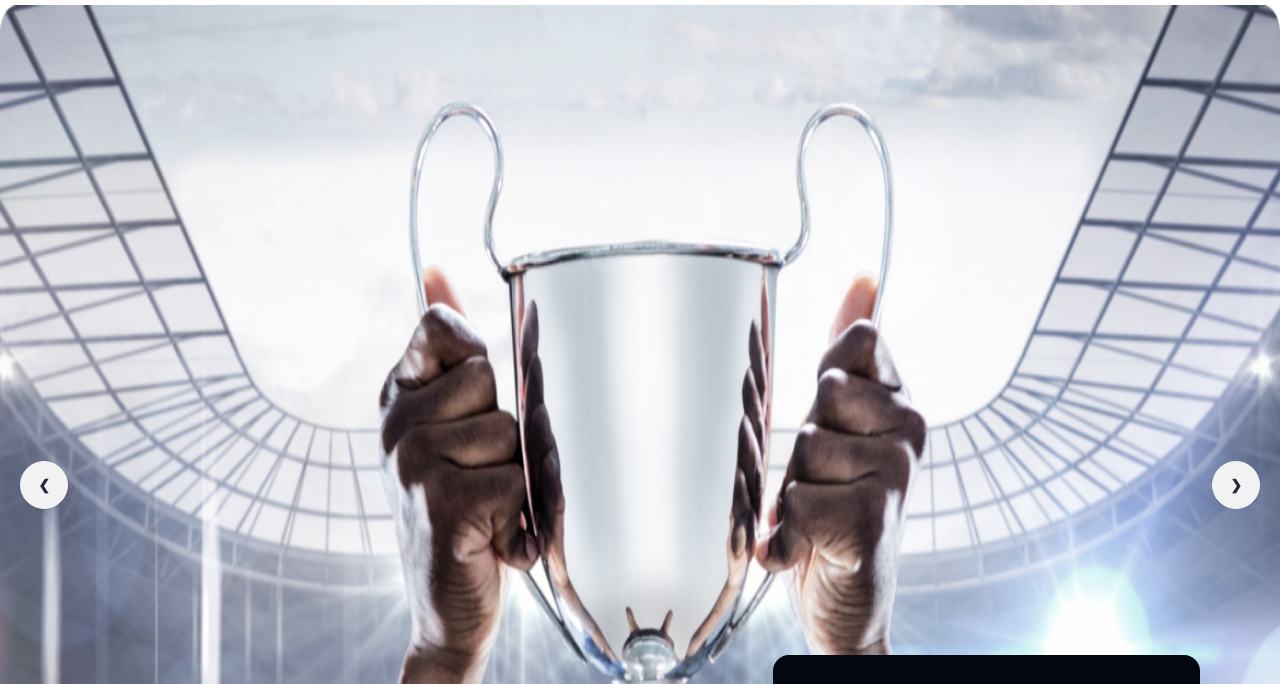
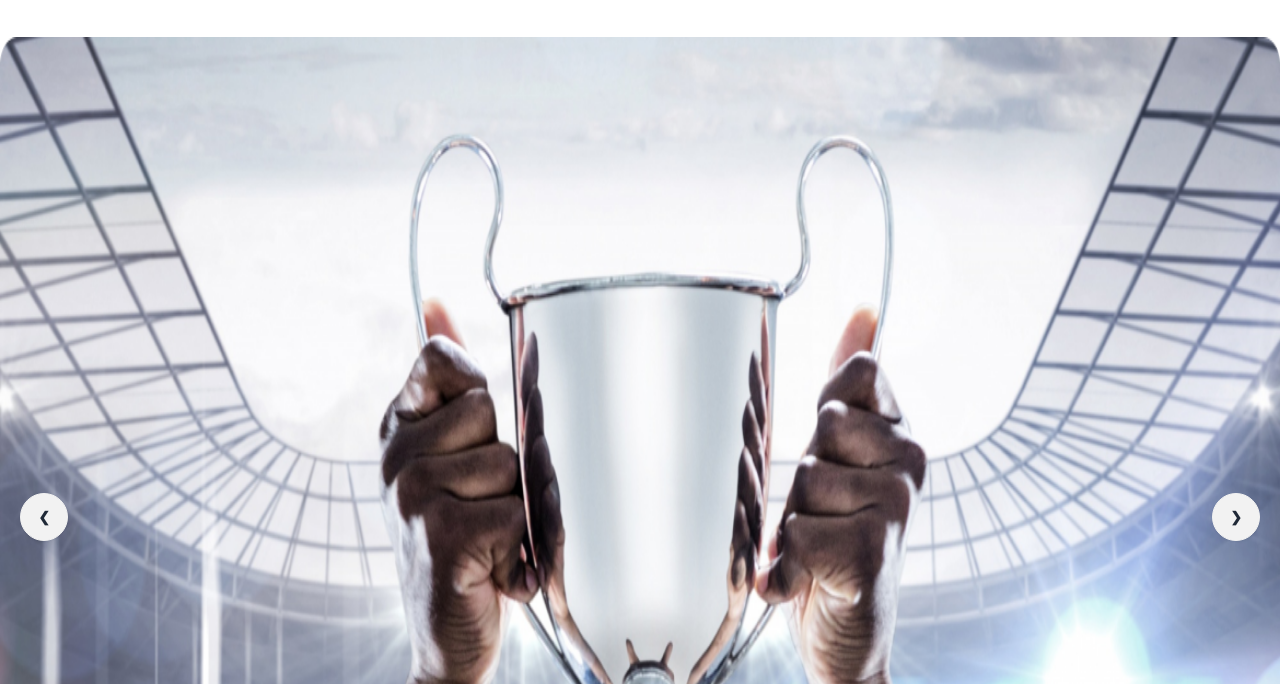
Before and after one commit to masarkerdev/responsive-hockeys-landign-page, a plain HTML site: page index.html in a window 1280 px wide. Shown: the part 63-747 px from the top of the page. Drawn offline with nearby package versions, Linux system fonts and the light colour scheme; grey boxes are pictures that could not be loaded.

Commit message:
final website done

```diff
--- a/index.html
+++ b/index.html
@@ -61,7 +61,7 @@
     <!-- SLider section start -->
 
     <!-- slider one Start here -->
-    <div class="carousel w-full">
+    <div class="carousel w-full lg:mt-8">
 
       <div id="slide1" class="carousel-item relative w-full">
         <img src="./images/1.png" class="lg:w-full" />
```
